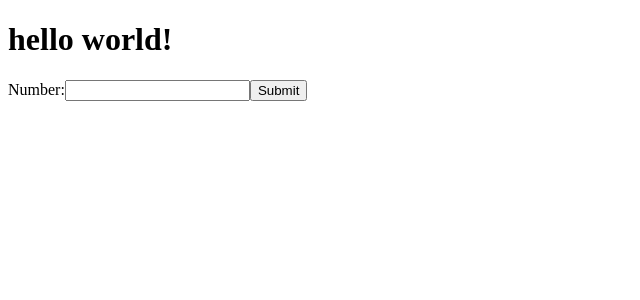
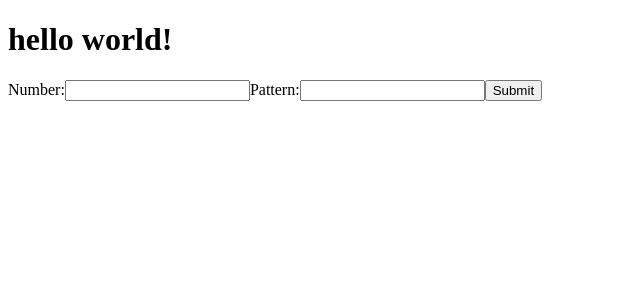
Before and after one commit to bohyeon-n/youngint-lesson, a React app: page / in a window 1280 px wide. Shown: the top 300 px of the page, without its empty margins (0-640 px from the left). Built offline with nearby package versions, Linux system fonts and the light colour scheme.

Commit message:
pattern을 받는 input 추가

```diff
--- a/src/components/Form.tsx
+++ b/src/components/Form.tsx
@@ -1,13 +1,21 @@
 import * as React from "react";
 
 export interface FormProps {
-  value: string;
-  handleChange: any;
+  number: string;
+  handleNumberChange: any;
+  handlePatternChange: any;
   handleSubmit: any;
+  pattern: string;
 }
 export class Form extends React.Component<FormProps, {}> {
   render() {
-    const { value, handleChange, handleSubmit } = this.props;
+    const {
+      number,
+      pattern,
+      handleNumberChange,
+      handlePatternChange,
+      handleSubmit
+    } = this.props;
     return (
       <React.Fragment>
         <form
@@ -21,9 +29,20 @@ export class Form extends React.Component<FormProps, {}> {
             <input
               type="text"
               name="number"
-              value={value}
+              value={number}
               onChange={e => {
-                handleChange(e.target.value);
+                handleNumberChange(e.target.value);
+              }}
+            />
+          </label>
+          <label>
+            Pattern:
+            <input
+              type="text"
+              name="pattern"
+              value={pattern}
+              onChange={e => {
+                handlePatternChange(e.target.value);
               }}
             />
           </label>
--- a/src/containers/FormCC.tsx
+++ b/src/containers/FormCC.tsx
@@ -7,7 +7,8 @@ export interface FormCCProps {
 }
 export class FormCC extends React.Component<FormCCProps, {}> {
   state = {
-    value: "",
+    number: "",
+    pattern: "",
     validate: false,
     message: ""
   };
@@ -50,33 +51,42 @@ export class FormCC extends React.Component<FormCCProps, {}> {
     }
   };
 
-  onChange = (value: string) => {
+  onNumberChange = (value: string) => {
     this.setState({
-      value
+      number: value
     });
     this.isValidate(value);
   };
+  onPatternChange = (value: string) => {
+    this.setState({
+      pattern: value
+    });
+  };
   onSubmit = () => {
-    const { value, validate, message } = this.state;
+    const { number, validate, message, pattern } = this.state;
     this.setState({
-      value: "",
-      message: ""
+      number: "",
+      message: "",
+      pattern: ""
     });
     validate
-      ? this.props.drawPattern(parseFloat(value))
+      ? this.props.drawPattern(parseFloat(number), pattern)
       : alert(`${message}
 다시 입력해주세요.
     `);
   };
   render() {
-    const { value, message } = this.state;
+    const { number, message, pattern } = this.state;
     return (
       <React.Fragment>
         <Form
-          value={value}
-          handleChange={this.onChange}
+          number={number}
+          pattern={pattern}
+          handleNumberChange={this.onNumberChange}
+          handlePatternChange={this.onPatternChange}
           handleSubmit={this.onSubmit}
         />
+
         <Message message={message} />
       </React.Fragment>
     );
--- a/src/pages/MainPage.tsx
+++ b/src/pages/MainPage.tsx
@@ -7,22 +7,25 @@ import { TrianglePattern } from "../components/TrianglePattern";
 export default class MainPage extends React.Component {
   state = {
     submitSuccess: false,
-    value: ""
+    number: "",
+    pattern: ""
   };
-  drawPattern = (n: number) => {
+  drawPattern = (n: number, pattern: string) => {
     this.setState({
-      submitted: true,
-      value: n
+      submitSuccess: true,
+      number: n,
+      pattern
     });
   };
   render() {
-    const { value, submitSuccess } = this.state;
+    const { pattern, number, submitSuccess } = this.state;
     return (
       <div>
         <Hello name="world" />
         <FormCC drawPattern={this.drawPattern} />
+
         {submitSuccess ? (
-          <TrianglePattern number={parseFloat(value)} pattern={"*"} />
+          <TrianglePattern number={parseFloat(number)} pattern={pattern} />
         ) : null}
       </div>
     );
```
